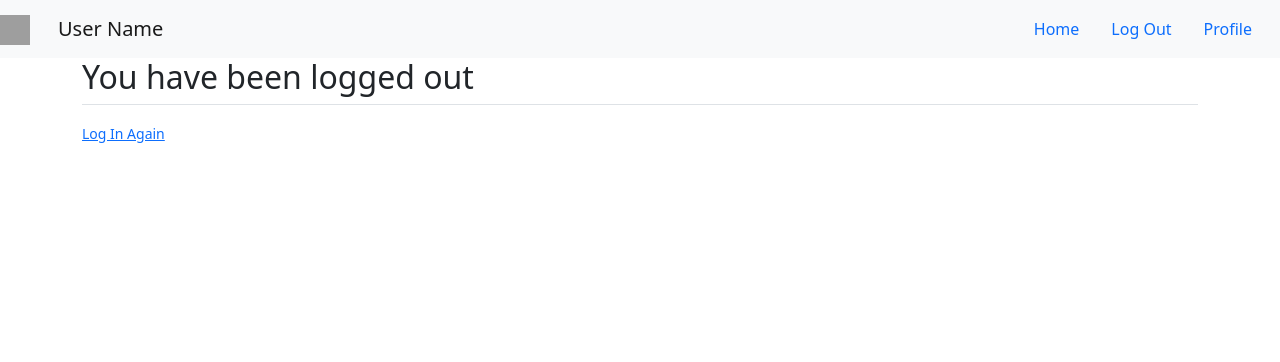
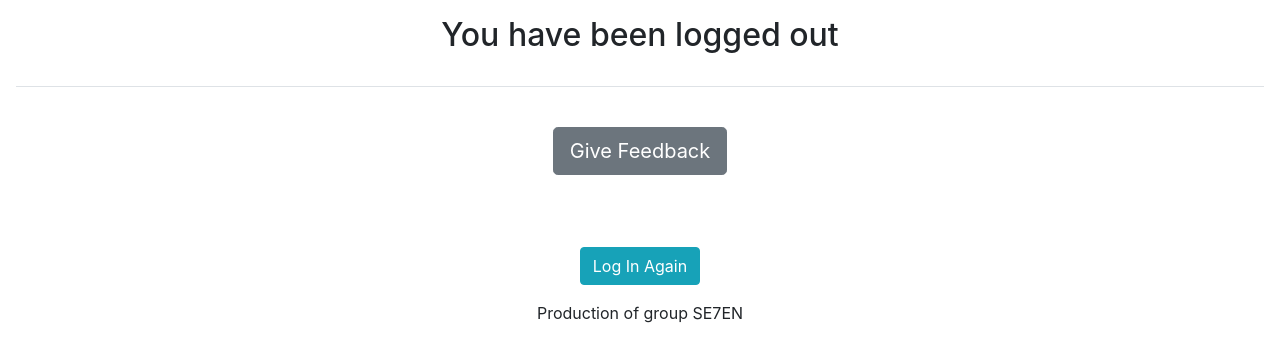
Before and after one commit to GroupSe7en/WebApp, a Django app: page /logout/ in a window 1280 px wide. Shown: the top 362 px of the page. Run offline with Django 3.2, Linux system fonts and the light colour scheme; some libraries are stand-ins or nearby versions; grey boxes are pictures that could not be loaded.

Commit message:
logoutscreen

```diff
--- a/users/templates/users/logout.html
+++ b/users/templates/users/logout.html
@@ -1,10 +1,73 @@
-{% extends "requester/base.html" %}
-{% load crispy_forms_tags %}
-{% block content %}
-    <h2>You have been logged out</h2>
-    <div class="border-top pt-3">
-        <small class="text-muted">
-            <a href="{%url 'login' %}">Log In Again</a>
-        </small>
+<!doctype html>
+<html lang="en">
+  <head>
+    <!-- Required meta tags -->
+    <meta charset="utf-8">
+    <meta name="viewport" content="width=device-width, initial-scale=1">
+
+    <!-- Bootstrap CSS -->
+    <link href="https://cdn.jsdelivr.net/npm/bootstrap@5.0.0-beta1/dist/css/bootstrap.min.css" rel="stylesheet" integrity="sha384-giJF6kkoqNQ00vy+HMDP7azOuL0xtbfIcaT9wjKHr8RbDVddVHyTfAAsrekwKmP1" crossorigin="anonymous">
+
+    <title>Requester</title>
+  </head>
+  <body>
+
+    <!-- Optional JavaScript; choose one of the two! -->
+
+    <!-- Option 1: Bootstrap Bundle with Popper -->
+    <script src="https://cdn.jsdelivr.net/npm/bootstrap@5.0.0-beta1/dist/js/bootstrap.bundle.min.js" integrity="sha384-ygbV9kiqUc6oa4msXn9868pTtWMgiQaeYH7/t7LECLbyPA2x65Kgf80OJFdroafW" crossorigin="anonymous"></script>
+
+    <!-- Option 2: Separate Popper and Bootstrap JS -->
+    <!--
+    <script src="https://cdn.jsdelivr.net/npm/@popperjs/core@2.5.4/dist/umd/popper.min.js" integrity="sha384-q2kxQ16AaE6UbzuKqyBE9/u/KzioAlnx2maXQHiDX9d4/zp8Ok3f+M7DPm+Ib6IU" crossorigin="anonymous"></script>
+    <script src="https://cdn.jsdelivr.net/npm/bootstrap@5.0.0-beta1/dist/js/bootstrap.min.js" integrity="sha384-pQQkAEnwaBkjpqZ8RU1fF1AKtTcHJwFl3pblpTlHXybJjHpMYo79HY3hIi4NKxyj" crossorigin="anonymous"></script>
+    -->
+    {% if messages %}
+      <div class="alert alert-success" role="alert">
+      {% for message in messages %}
+          <li{% if message.tags %} class="{{ message.tags }}"{% endif %}>{{ message }}</li>
+      {% endfor %}
+      </div>
+    {% endif %}
+
+
+
+    <link rel="icon" href="/docs/4.0/assets/img/favicons/favicon.ico">
+
+    <title>Cover Template for Bootstrap</title>
+
+    <link rel="canonical" href="https://getbootstrap.com/docs/4.0/examples/cover/">
+
+    <!-- Bootstrap core CSS -->
+    <link href="../../dist/css/bootstrap.min.css" rel="stylesheet">
+
+    <!-- Custom styles for this template -->
+    <link href="cover.css" rel="stylesheet">
+  </head>
+
+  <body class="text-center" data-new-gr-c-s-check-loaded="14.996.0" data-gr-ext-installed="">
+
+    <div class="cover-container d-flex h-100 p-3 mx-auto flex-column">
+
+      <main role="main" class="inner cover">
+        <h2 style="text-align: center;">You have been logged out</h2>
+        <br>
+        <div class="border-top pt-3">
+            <br>
+                <a href="#" class="btn btn-lg btn-secondary">Give Feedback</a>
+            </small>
+        </div>
+        <br>
+        <br>
+        <br>
+          <a class="btn btn-info btn-md " href="{%url 'login' %}"> Log In Again </a>
+        </p>
+      </main>
+
+      <footer class="mastfoot mt-auto">
+        <div class="inner">
+          <p>Production of group SE7EN </p>
+        </div>
+      </footer>
     </div>
-{% endblock content %}
+</body></html>
```
